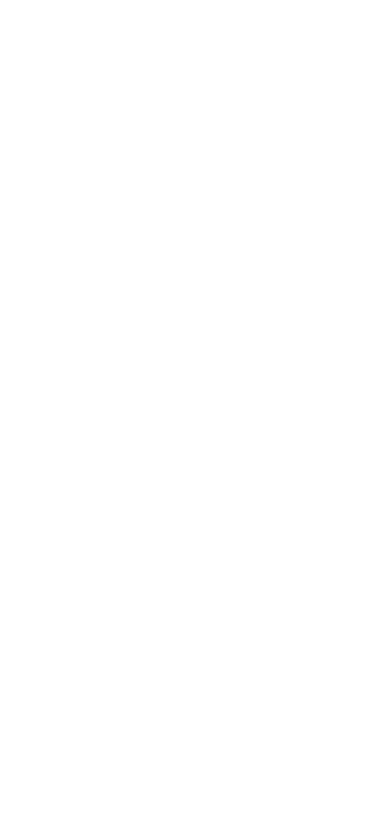
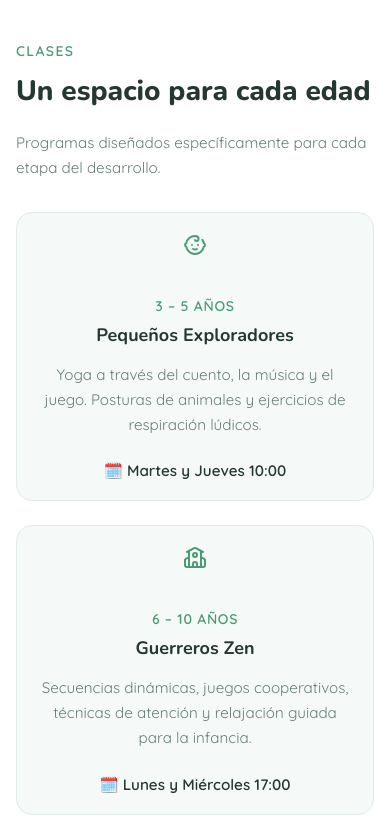
Before and after one commit to aguscbr/ananda-zen, a React (Vite) app: page / in a window 390 px wide. Shown: the part 1680-2518 px from the top of the page. Before the commit the page ends 1674 px from the top, so only its background shows below. Built offline with nearby package versions, Linux system fonts and the light colour scheme.

Commit message:
feat: add <ClassesSection /> component

```diff
--- a/src/App.tsx
+++ b/src/App.tsx
@@ -1,4 +1,4 @@
-import { AboutSection, HeroSection, Navbar } from "./components";
+import { AboutSection, ClassesSection, HeroSection, Navbar } from "./components";
 
 function App() {
   return (
@@ -7,6 +7,7 @@ function App() {
         <Navbar />
         <HeroSection />
         <AboutSection />
+        <ClassesSection />
       </header>
     </>
   );
--- /dev/null
+++ b/src/components/ClassesSection.module.css
@@ -0,0 +1,184 @@
+/* Classes section block */
+.classes {
+  padding: 6rem 2rem;
+  background: hsl(var(--background));
+}
+
+/* Classes container element */
+.classes__container {
+  max-width: 1200px;
+  margin: 0 auto;
+}
+
+/* Classes badge element */
+.classes__badge {
+  font-size: 0.875rem;
+  font-weight: 600;
+  font-family: var(--font-body);
+  color: hsl(var(--zen-deep));
+  letter-spacing: 0.1em;
+  text-transform: uppercase;
+  margin-bottom: 1rem;
+  display: block;
+}
+
+/* Classes title element */
+.classes__title {
+  font-size: 3rem;
+  font-family: var(--font-display);
+  color: hsl(var(--foreground));
+  font-weight: 800;
+  line-height: 1.1;
+  margin: 0;
+  margin-bottom: 1.5rem;
+}
+
+/* Classes description element */
+.classes__description {
+  font-size: 1.125rem;
+  font-family: var(--font-body);
+  color: hsl(var(--muted-foreground));
+  line-height: 1.625;
+  margin-bottom: 3rem;
+  max-width: 800px;
+}
+
+/* Classes cards container element */
+.classes__cards {
+  display: grid;
+  grid-template-columns: repeat(3, 1fr);
+  gap: 2rem;
+}
+
+/* Classes card element */
+.classes__card {
+  display: flex;
+  flex-direction: column;
+  justify-content: center;
+  padding: 2rem;
+  background: hsl(var(--card));
+  border: 1px solid hsl(var(--border));
+  border-radius: 1rem;
+  transition: all 0.3s ease;
+  text-align: center;
+}
+
+.classes__card:hover {
+  box-shadow: 0 8px 32px rgba(0, 0, 0, 0.1);
+  transform: translateY(-4px);
+}
+
+/* Classes card icon element */
+.classes__cardIcon {
+  margin-bottom: 1rem;
+  width: 48px;
+  height: 48px;
+  align-self: center;
+  color: hsl(var(--zen-deep));
+}
+
+/* Classes card age element */
+.classes__cardAge {
+  font-size: 0.875rem;
+  font-weight: 600;
+  font-family: var(--font-body);
+  color: hsl(var(--zen-deep));
+  text-transform: uppercase;
+  letter-spacing: 0.05em;
+  margin-bottom: 0.5rem;
+  display: block;
+}
+
+/* Classes card title element */
+.classes__cardTitle {
+  font-size: 1.5rem;
+  font-family: var(--font-display);
+  color: hsl(var(--foreground));
+  font-weight: 700;
+  margin: 0;
+  margin-bottom: 1rem;
+}
+
+/* Classes card description element */
+.classes__cardDescription {
+  font-size: 1rem;
+  font-family: var(--font-body);
+  color: hsl(var(--muted-foreground));
+  line-height: 1.625;
+  margin: 0;
+  margin-bottom: 1.5rem;
+}
+
+/* Classes card schedule element */
+.classes__cardSchedule {
+  font-size: 0.95rem;
+  font-family: var(--font-body);
+  color: hsl(var(--foreground));
+  font-weight: 600;
+  display: block;
+}
+
+/* Responsive design */
+@media (max-width: 1024px) {
+  .classes__title {
+    font-size: 2.5rem;
+  }
+
+  .classes__cards {
+    gap: 1.5rem;
+  }
+}
+
+@media (max-width: 768px) {
+  .classes {
+    padding: 4rem 1rem;
+  }
+
+  .classes__title {
+    font-size: 2rem;
+  }
+
+  .classes__description {
+    font-size: 1rem;
+  }
+
+  .classes__cards {
+    grid-template-columns: 1fr;
+    gap: 1.5rem;
+  }
+
+  .classes__card {
+    padding: 1.5rem;
+  }
+
+  .classes__cardTitle {
+    font-size: 1.25rem;
+  }
+
+  .classes__cardDescription {
+    font-size: 0.95rem;
+  }
+}
+
+@media (max-width: 480px) {
+  .classes {
+    padding: 3rem 1rem;
+  }
+
+  .classes__title {
+    font-size: 1.75rem;
+  }
+
+  .classes__description {
+    font-size: 0.95rem;
+    margin-bottom: 2rem;
+  }
+
+  .classes__card {
+    padding: 1.25rem;
+  }
+
+  .classes__cardTitle {
+    font-size: 1.125rem;
+  }
+}
--- /dev/null
+++ b/src/components/ClassesSection.tsx
@@ -0,0 +1,54 @@
+import { Baby, GraduationCap, School } from "lucide-react";
+import styles from "./ClassesSection.module.css";
+
+const classes = [
+  {
+    icon: <Baby />,
+    age: "3 – 5 años",
+    title: "Pequeños Exploradores",
+    description:
+      "Yoga a través del cuento, la música y el juego. Posturas de animales y ejercicios de respiración lúdicos.",
+    schedule: "Martes y Jueves 10:00",
+  },
+  {
+    icon: <School />,
+    age: "6 – 10 años",
+    title: "Guerreros Zen",
+    description:
+      "Secuencias dinámicas, juegos cooperativos, técnicas de atención y relajación guiada para la infancia.",
+    schedule: "Lunes y Miércoles 17:00",
+  },
+  {
+    icon: <GraduationCap />,
+    age: "11 – 17 años",
+    title: "Adolescentes en Equilibrio",
+    description:
+      "Yoga para gestionar el estrés, mejorar la concentración y fortalecer la autoestima en la adolescencia.",
+    schedule: "Martes y Viernes 18:30",
+  },
+];
+
+export const ClassesSection = () => {
+  return (
+    <section className={styles.classes}>
+      <div className={styles.classes__container}>
+        <span className={styles.classes__badge}>CLASES</span>
+        <h2 className={styles.classes__title}>Un espacio para cada edad</h2>
+        <p className={styles.classes__description}>
+          Programas diseñados específicamente para cada etapa del desarrollo.
+        </p>
+        <div className={styles.classes__cards}>
+          {classes.map(({ icon, age, title, description, schedule }) => (
+            <div className={styles.classes__card}>
+              <div className={styles.classes__cardIcon}>{icon}</div>
+              <span className={styles.classes__cardAge}>{age}</span>
+              <h3 className={styles.classes__cardTitle}>{title}</h3>
+              <p className={styles.classes__cardDescription}>{description}</p>
+              <span className={styles.classes__cardSchedule}>🗓️ {schedule}</span>
+            </div>
+          ))}
+        </div>
+      </div>
+    </section>
+  );
+};
--- a/src/components/index.ts
+++ b/src/components/index.ts
@@ -1,3 +1,4 @@
 export * from "./Navbar";
 export * from "./HeroSection";
 export * from "./AboutSection";
+export * from "./ClassesSection";
```
